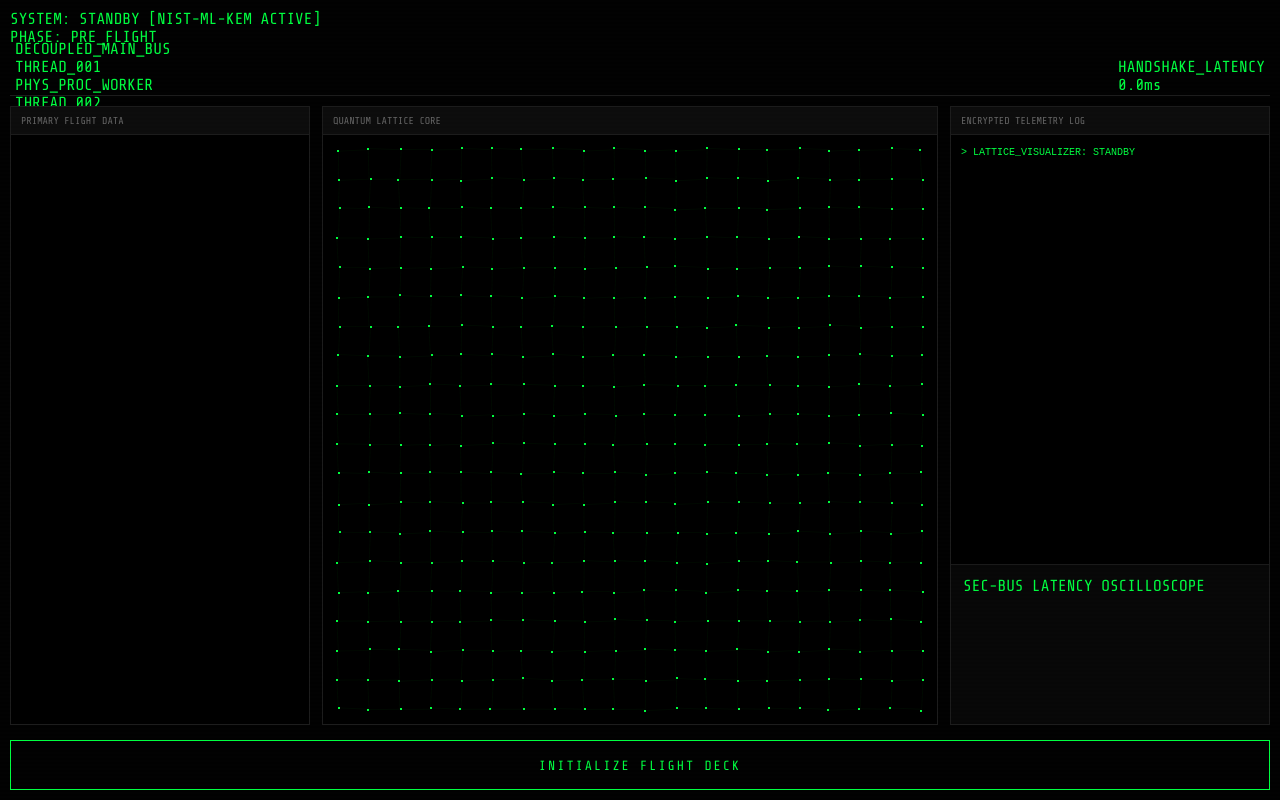
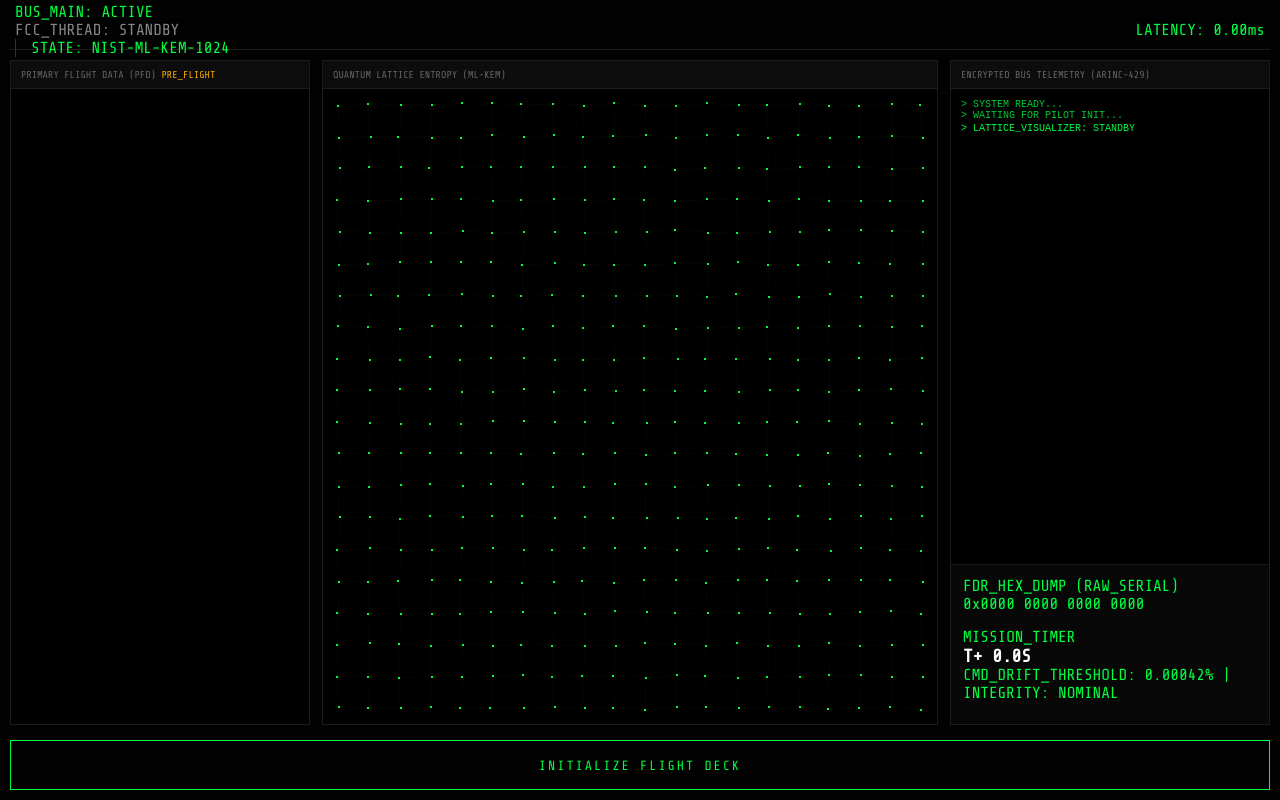
Before and after one commit to Toshani-tech/quantum-safe-cockpit, a plain HTML site: page index.html in a window 1280 px wide. Drawn offline with nearby package versions, Linux system fonts and the light colour scheme.

```diff
--- a/index.html
+++ b/index.html
@@ -2,8 +2,8 @@
 <html lang="en">
 <head>
     <meta charset="UTF-8">
-    <meta name="viewport" content="width=device-width, initial-scale=1.0">
-    <title>Q-Safe Stealth Cockpit | Avionics v1.0</title>
+    <meta name="viewport" content="width=device-width, initial-scale=1.0, maximum-scale=1.0, user-scalable=no">
+    <title>QUANTUM-SAFE AVIONICS | NIST ML-KEM v1.0</title>
 
     <link rel="preconnect" href="https://fonts.googleapis.com">
     <link rel="preconnect" href="https://fonts.gstatic.com" crossorigin>
@@ -16,72 +16,69 @@
     <div id="vfx-layer"></div>
 
     <div id="cockpit-container">
-        <header class="avionics-header">
-            <div id="security-tag">SYSTEM: STANDBY [NIST-ML-KEM ACTIVE]</div>
-            <div id="mission-annunciator">
-                PHASE: <span id="current-phase">PRE_FLIGHT</span>
-            </div>
-        </header>
 
-        <div id="status-bar">
+        <header id="status-bar">
             <div class="status-matrix">
                 <div class="monitor-unit">
-                    <div class="unit-label">DECOUPLED_MAIN_BUS</div>
-                    <div class="unit-data">
-                        <div id="hb-ui" class="status-light"></div>
-                        <span class="pulse-text">THREAD_001</span>
-                    </div>
+                    <div class="status-light" id="hb-ui" style="background: #00FF41; box-shadow: 0 0 8px #00FF41;"></div>
+                    <span>BUS_MAIN: ACTIVE</span>
                 </div>
                 <div class="monitor-unit">
-                    <div class="unit-label">PHYS_PROC_WORKER</div>
-                    <div class="unit-data">
-                        <div id="hb-worker" class="status-light"></div>
-                        <span class="pulse-text">THREAD_002</span>
-                    </div>
+                    <div class="status-light" id="hb-worker"></div>
+                    <span style="color: #888;">FCC_THREAD: STANDBY</span>
+                </div>
+                <div class="monitor-unit" style="border-left: 1px solid #333; padding-left: 15px;">
+                    <span id="security-tag">STATE: NIST-ML-KEM-1024</span>
                 </div>
             </div>
 
             <div class="latency-monitor">
-                <div class="unit-label">HANDSHAKE_LATENCY</div>
-                <div class="latency-value"><span id="handshake-ms">0.0</span>ms</div>
+                <span id="handshake-ms">LATENCY: 0.00ms</span>
             </div>
-        </div>
+        </header>
 
         <main class="pfd-grid">
+
             <section class="panel" id="air-data-panel">
-                <div class="panel-header">PRIMARY FLIGHT DATA</div>
+                <div class="panel-header">
+                    <span>PRIMARY FLIGHT DATA (PFD)</span>
+                    <span id="current-phase" style="color: #FFB000;">PRE_FLIGHT</span>
+                </div>
                 <div class="canvas-wrapper">
                     <canvas id="flight-display"></canvas>
                 </div>
             </section>
 
-            <section class="panel center-panel" id="lattice-panel">
-                <div class="panel-header">QUANTUM LATTICE CORE</div>
+            <section class="panel" id="lattice-panel">
+                <div class="panel-header">QUANTUM LATTICE ENTROPY (ML-KEM)</div>
                 <div class="canvas-wrapper">
                     <canvas id="lattice-canvas"></canvas>
                 </div>
             </section>
 
             <section class="panel" id="security-panel">
-                <div class="panel-header">ENCRYPTED TELEMETRY LOG</div>
+                <div class="panel-header">ENCRYPTED BUS TELEMETRY (ARINC-429)</div>
 
-                <div id="terminal-box"></div>
+                <div id="terminal-box">
+                    <p>> SYSTEM READY...</p>
+                    <p>> WAITING FOR PILOT INIT...</p>
+                </div>
 
                 <div class="diagnostic-cluster">
-                    <div class="unit-label secondary">SEC-BUS LATENCY OSCILLOSCOPE</div>
-                    <div class="osc-wrapper">
-                        <canvas id="osc-canvas"></canvas>
+                    <div class="unit-label">FDR_HEX_DUMP (RAW_SERIAL)</div>
+                    <div id="fdr-hex-display">0x0000 0000 0000 0000</div>
+
+                    <div class="unit-label" style="margin-top: 15px;">MISSION_TIMER</div>
+                    <div id="mission-timer" style="color: #FFF; font-size: 18px; font-weight: bold;">T+ 0.0S</div>
+
+                    <div id="safety-calc">
+                        CMD_DRIFT_THRESHOLD: 0.00042% | INTEGRITY: NOMINAL
                     </div>
-
-                    <div id="safety-calc">EST. CMD_DRIFT: 0.0000FT</div>
-
-                    <div class="unit-label tertiary">FDR_HEX_DUMP (RAW_SERIAL)</div>
-                    <div id="fdr-hex-display">00 00 00 00 00 00 00 00</div>
                 </div>
             </section>
         </main>
 
-        <footer class="controls-footer">
+        <footer>
             <button id="init-btn">INITIALIZE FLIGHT DECK</button>
         </footer>
     </div>
```
